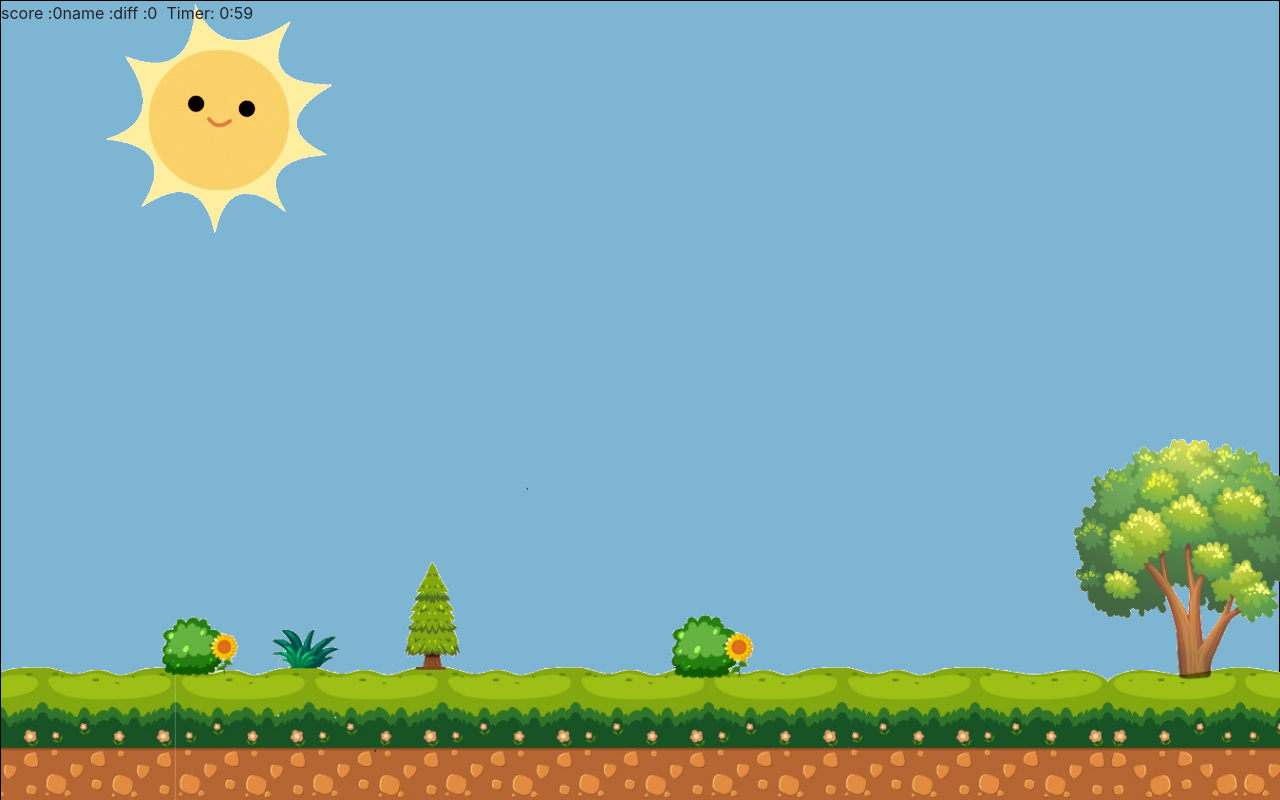
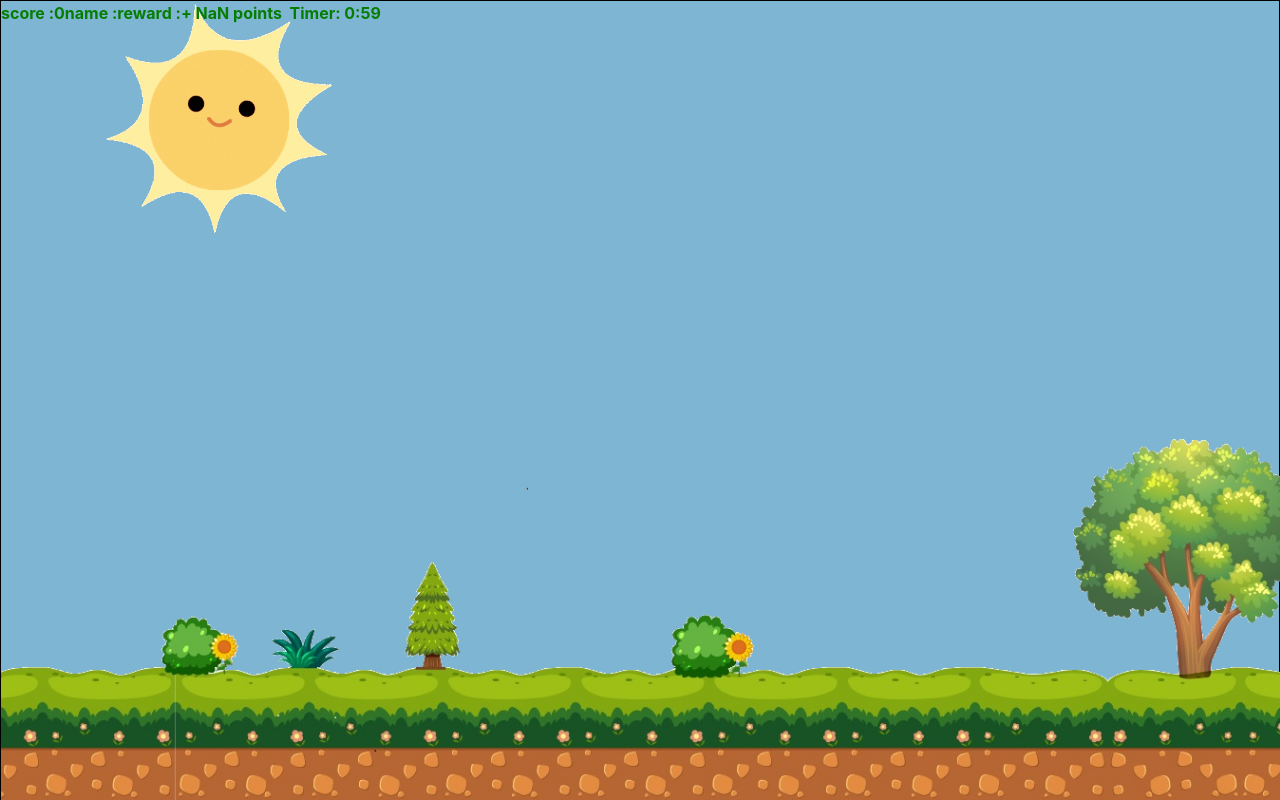
Before and after one commit to ramy100/ShootingBirds-Js-Project, a plain HTML site: page game.html in a window 1280 px wide. Both pictures are taken after a click on the button "Start". Shown: the top 800 px of the page. Drawn offline with Linux system fonts and the light colour scheme.

Commit message:
adding game score and colors to text

```diff
--- a/game.html
+++ b/game.html
@@ -56,9 +56,12 @@
             border: 1px solid black;
             -webkit-user-select: none;
             -webkit-user-drag: none;
+            color: green;
         }
-        span {
+        .row>span {
             z-index: 1;
+            font-size: 2vh;
+            font-weight: bold;
         }
         .bg {
             background-image: url("images/back.png");
@@ -100,7 +103,6 @@
             position: absolute;
             top: 30%;
             left: 35%;
-            border: 1px red solid;
             -webkit-user-select: none;
             -webkit-user-drag: none;
         }
@@ -140,7 +142,8 @@
                         <br>
                         <br>
                         <p>Total Score : <span id="totalscore"> 0 </span></p>
-                        <p>best Score : <span id="bestscore"> 0 </span></p>
+                        <p>Best Score : <span id="bestscore"> 0 </span></p>
+                        <p>This game Score : <span id="gamescore">0</span></p>
                     </div>
 
                     <div class="modal-footer">
@@ -156,8 +159,8 @@
             <span id="myscore">0</span>
             <span>name : </span>
             <span id="myname">player name</span>
-            <span>diff : </span>
-            <span id="mydiff">255</span>
+            <span>reward : </span>
+            <span id="myreward">0</span>
             <img src="images/back.png" alt="" style="width: 100%; position: absolute;bottom: 0;">
             <span >
                 &nbsp;&nbsp;Timer:&nbsp;<span id="timer">0:00</span>
--- a/game.js
+++ b/game.js
@@ -1,11 +1,10 @@
 import { BlackDuck,GBird,WhiteDuck,Bomb} from './BlackDuck.js';
 //ramy
 $(function(){
-    var difficulty=sessionStorage.getItem("difficulty")*12
     $("#exampleModalCenter").modal('show')
     $('#myscore').text(0);
     $('#myname').text(sessionStorage.getItem("name"));
-    $('#mydiff').text(difficulty);
+    $('#myreward').text("+ 0 points");
     $("#StartGame").on('click',function(){
         StartGame();
     })
@@ -19,16 +18,19 @@ $(function(){
         var speed=(parseInt)(sessionStorage.getItem("difficulty")*12);
         $("#exampleModalCenter").modal('hide')
         $("#replayModel").modal('hide')
+        $('#myreward').text("+ "+difficultyReward+" points");
         $('#totalscore').text(localStorage.getItem(sessionStorage.getItem("name")));
         $('#bestscore').text(0);
         $('#myscore').text(0);
+        $('#gamescore').text(0);
+        $('#game').css("color","green")
         generateDucks(60000,difficultyReward,speed)
         window.bomb=setInterval(function(){
             let bombExpectedLeft = Number.parseInt(Math.random() * 900) + 1;
             new Bomb(bombExpectedLeft).delay(2000).hide(500);
             }, 6000);
         $("#game").animate({
-            color: "purple",
+            color: "red",
             backgroundColor: "rgb( 2, 28, 54 )"
           },30000);
         $("body").on('click',function(){
@@ -82,6 +84,7 @@ $(function(){
                     localStorage.setItem(sessionStorage.getItem("name")+"Best",$('#bestscore').text())
                 $('#bestscore').text(localStorage.getItem(sessionStorage.getItem("name")+"Best"))
                 $('#totalscore').text(localStorage.getItem(sessionStorage.getItem("name")))
+                $('#gamescore').text($('#myscore').text());
             }
         }, 1000);
        }
```
Also changed, not shown: firstpage.html (+2 -2 lines).
